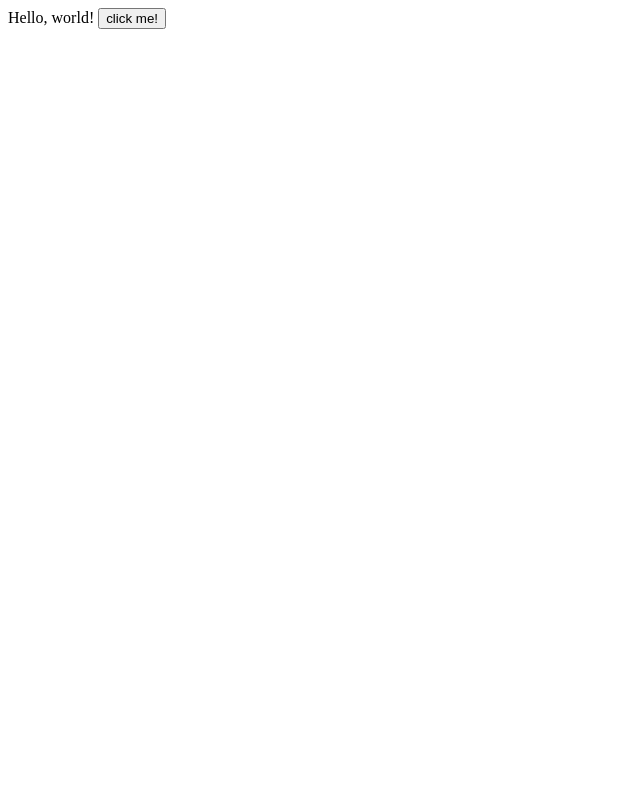
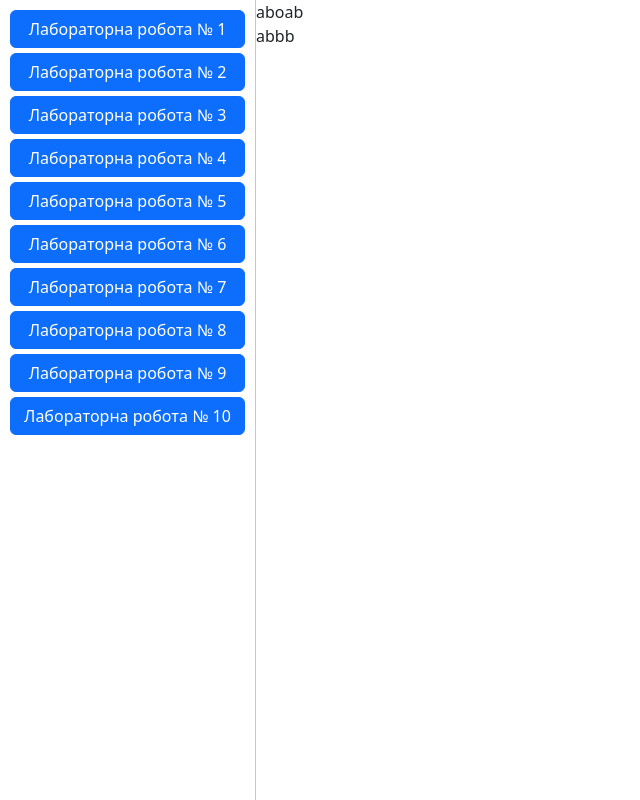
Before and after one commit to ProgEnj/ProgEnj.github.io, a plain HTML site: page index.html in a window 1280 px wide. Shown: the whole page, without its empty margins (0-640 px from the left). Drawn offline with nearby package versions, Linux system fonts and the light colour scheme.

Commit message:
Added bootstrap styles and simple layout'

```diff
--- a/index.html
+++ b/index.html
@@ -2,11 +2,55 @@
 <head>
     <meta charset="UTF-8">
     <meta name="viewport" content="width=device-width, initial-scale=1.0">
+    <style>body{margin: 0; width: 100%; height: 100%;}</style>
+    <link href="https://cdn.jsdelivr.net/npm/bootstrap@5.3.3/dist/css/bootstrap.min.css" rel="stylesheet" integrity="sha384-QWTKZyjpPEjISv5WaRU9OFeRpok6YctnYmDr5pNlyT2bRjXh0JMhjY6hW+ALEwIH" crossorigin="anonymous">
+    <link rel="stylesheet" href="styles/indexstyles.css";>
     <title>Document</title>
 </head>
 <body>
-    Hello, world!
-    <button id="button">click me!</button>
+    <div class="content">
+        <div class="nav-bar border-end border-secondary-subtle">
+            <div class="button-wrapper">
+                <button type="button" class="btn btn-primary">Лабораторна робота № 1</button>
+            </div>
+            <div class="button-wrapper">
+                <button type="button" class="btn btn-primary">Лабораторна робота № 2</button>
+            </div>
+            <div class="button-wrapper">
+                <button type="button" class="btn btn-primary">Лабораторна робота № 3</button>
+            </div>
+            <div class="button-wrapper">
+                <button type="button" class="btn btn-primary">Лабораторна робота № 4</button>
+            </div>
+            <div class="button-wrapper">
+                <button type="button" class="btn btn-primary">Лабораторна робота № 5</button>
+            </div>
+            <div class="button-wrapper">
+                <button type="button" class="btn btn-primary">Лабораторна робота № 6</button>
+            </div>
+            <div class="button-wrapper">
+                <button type="button" class="btn btn-primary">Лабораторна робота № 7</button>
+            </div>
+            <div class="button-wrapper">
+                <button type="button" class="btn btn-primary">Лабораторна робота № 8</button>
+            </div>
+            <div class="button-wrapper">
+                <button type="button" class="btn btn-primary">Лабораторна робота № 9</button>
+            </div>
+            <div class="button-wrapper">
+                <button type="button" class="btn btn-primary">Лабораторна робота № 10</button>
+            </div>
+        </div>
+        <div class="content-wrapper">
+            <div class="header">
+                aboab
+            </div>
+            <div class="display">
+                abbb
+            </div>
+        </div>
+    </div>
 </body>
 <script src="scripts/script.js"></script>
+<script src="https://cdn.jsdelivr.net/npm/bootstrap@5.3.3/dist/js/bootstrap.bundle.min.js" integrity="sha384-YvpcrYf0tY3lHB60NNkmXc5s9fDVZLESaAA55NDzOxhy9GkcIdslK1eN7N6jIeHz" crossorigin="anonymous"></script>
 </html>
--- a/scripts/script.js
+++ b/scripts/script.js
@@ -1,2 +1,2 @@
 let b = document.getElementById("button");
-b.addEventListener("click", (e) => {console.log("Hello world!")});
+b.addEventListener("click", () => console.log("Hello world!"));
--- a/styles/indexstyles.css
+++ b/styles/indexstyles.css
@@ -0,0 +1,28 @@
+.content {
+    display: flex;
+    height: 100vh;
+    width: 100vw;
+}
+
+.nav-bar {
+    display: flex;
+    flex-flow: column;
+    height: 100%;
+    width: 20%;
+    padding: 10px;
+}
+
+.content-wrapper {
+    display: flex;
+    flex-flow: column;
+    width: 80%;
+    height: 100%;
+}
+
+.button-wrapper {
+    margin-bottom: 5px;
+}
+
+.btn {
+    width: 100%;
+}
```
